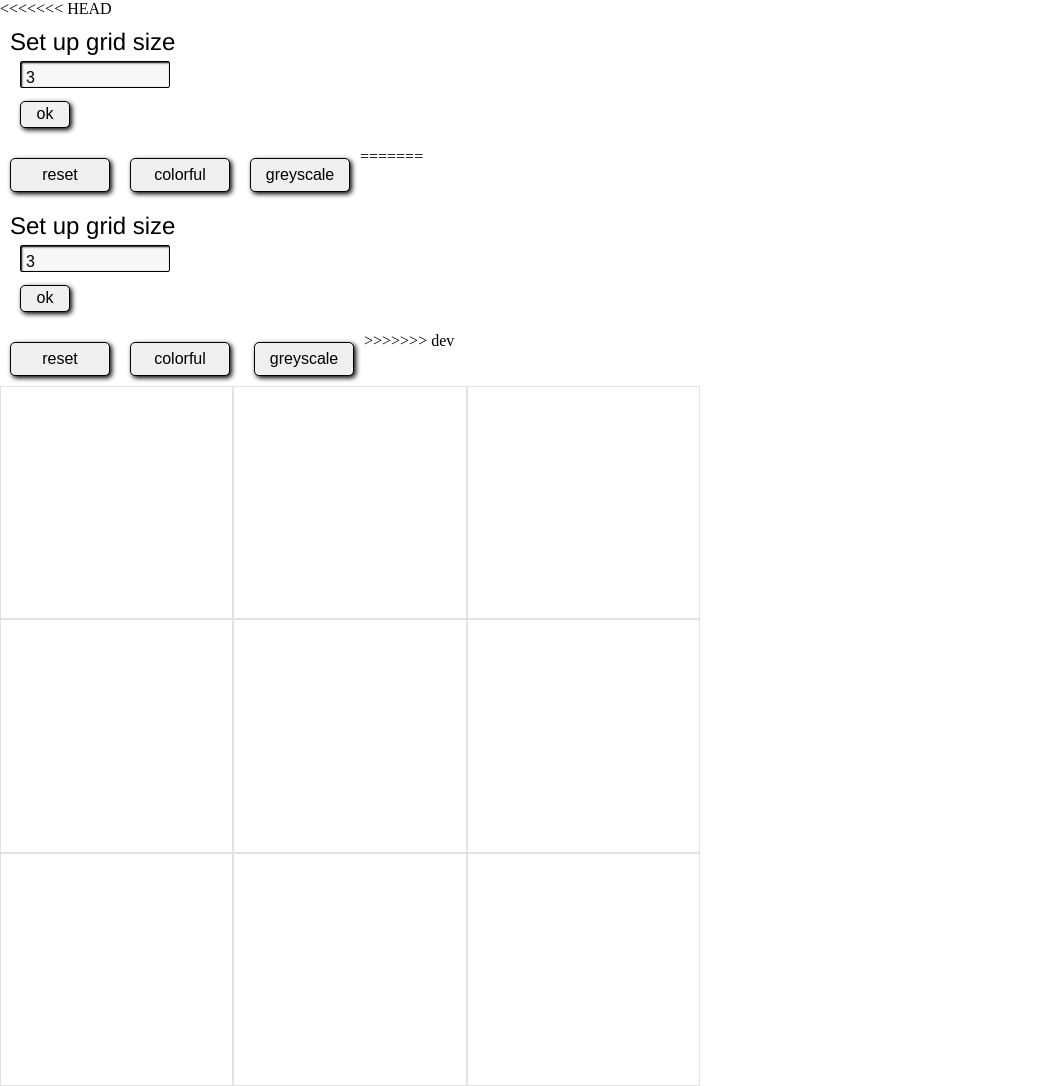
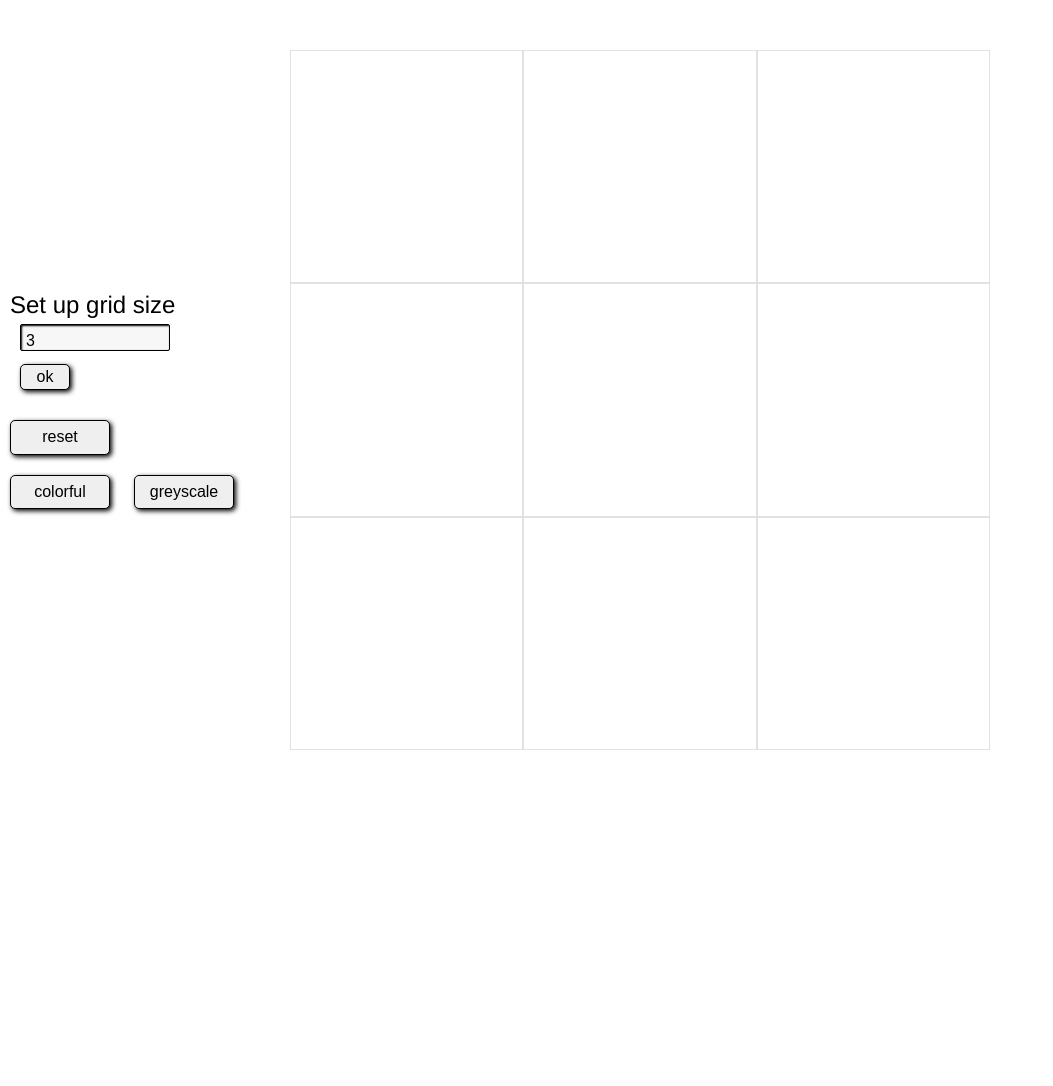
Before and after one commit to pampush/etch-a-sketch, a plain HTML site: page index.html in a window 1280 px wide. Shown: the whole page, without its empty margins (0-1053 px from the left). After the commit the page ends 800 px from the top, so only its background shows below. Drawn offline with Linux system fonts and the light colour scheme.

Commit message:
fix merge issue

```diff
--- a/index.html
+++ b/index.html
@@ -9,19 +9,6 @@
   </head>
   <body>
     <div class="grid-container">
-<<<<<<< HEAD
-      <div class="grid-container__input">
-          <div class="grid-container__input-submit">
-            <span>Set up grid size</span>
-            <div>
-              <input type="number" name="grid-size" value="3">
-              <input type="button" name="submit-button" value="ok">
-            </div>
-          </div>
-          <input type="button" name="reset" value="reset">
-          <input type="button" name="mode" value="colorful">
-          <input type="button" name="mode" value="greyscale">
-=======
       <div class="grid-container__input">
         <div class="grid-container__input-submit">
           <span>Set up grid size</span>
@@ -35,7 +22,6 @@
             <input type="button" name="mode" value="colorful">
             <input type="button" name="mode" value="greyscale">
           </div>
->>>>>>> dev
       </div>
       <div class="grid-container__sketch">
         <div></div>
```
